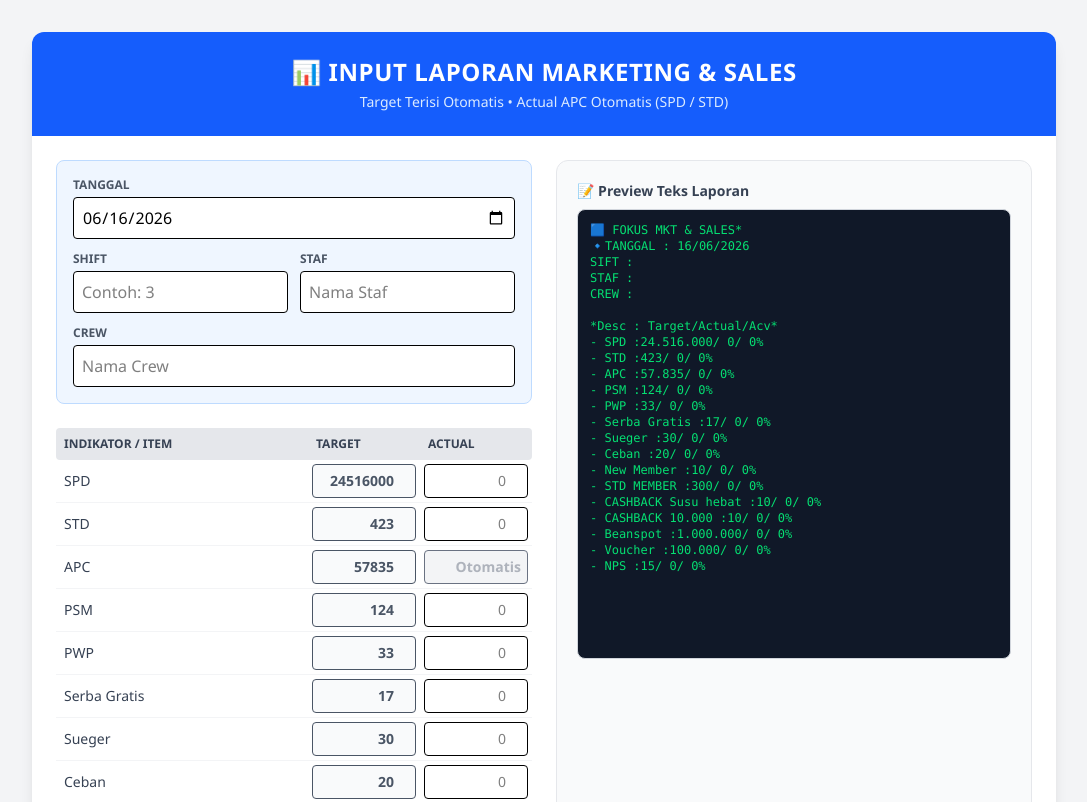
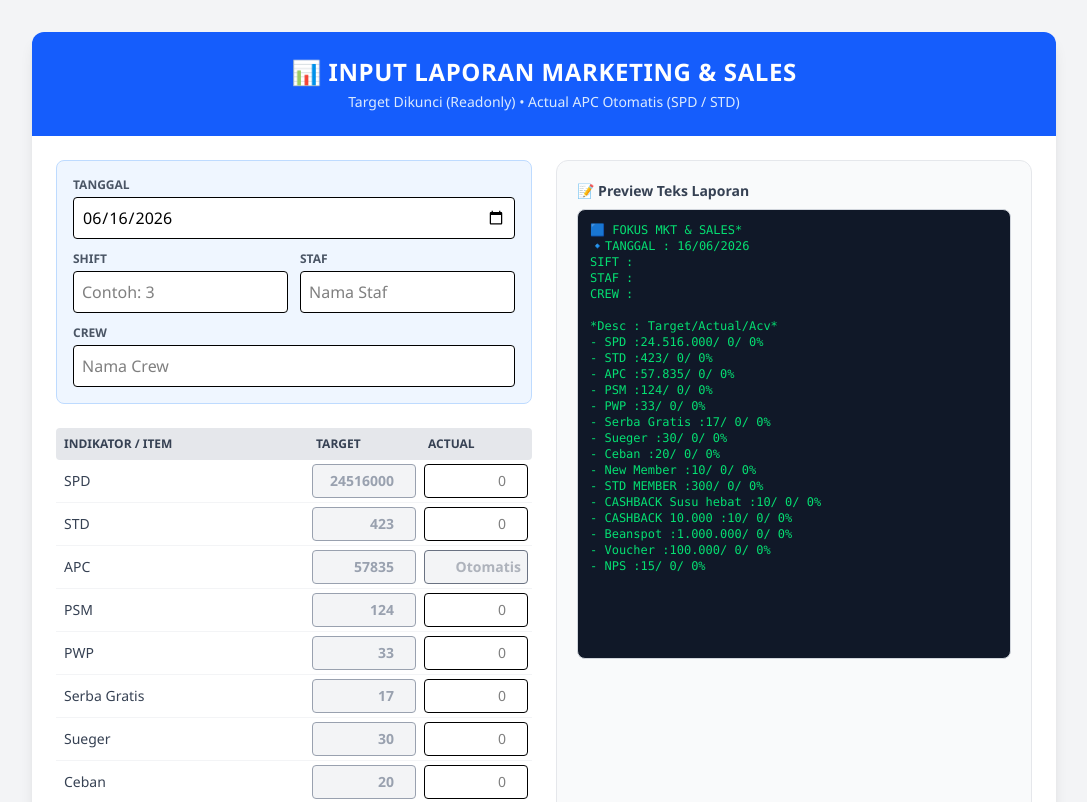
Before and after one commit to gerasditriviali99/laporanMKT, a plain HTML site: page index.html in a window 1280 px wide. Shown: the top 802 px of the page, without its empty margins (96-1183 px from the left). Drawn offline with nearby package versions, Linux system fonts and the light colour scheme.

Commit message:
Update index.html

```diff
--- a/index.html
+++ b/index.html
@@ -4,7 +4,6 @@
     <meta charset="UTF-8">
     <meta name="viewport" content="width=device-width, initial-scale=1.0">
     <title>Generator Laporan Marketing & Sales</title>
-    <!-- Tailwind CSS untuk Desain Modern & Responsif -->
     <script src="https://cdn.jsdelivr.net/npm/@tailwindcss/browser@4"></script>
     <style>
         body { font-family: 'Segoe UI', Tahoma, Geneva, Verdana, sans-serif; }
@@ -13,16 +12,13 @@
 <body class="bg-gray-100 min-h-screen py-8 px-4">
 
     <div class="max-w-5xl mx-auto bg-white rounded-xl shadow-lg overflow-hidden">
-        <!-- Header -->
         <div class="bg-blue-600 p-6 text-white text-center">
             <h1 class="text-2xl font-bold uppercase tracking-wide">📊 Input Laporan Marketing & Sales</h1>
-            <p class="text-blue-100 text-sm mt-1">Target Terisi Otomatis • Actual APC Otomatis (SPD / STD)</p>
+            <p class="text-blue-100 text-sm mt-1">Target Dikunci (Readonly) • Actual APC Otomatis (SPD / STD)</p>
         </div>
 
         <div class="grid grid-cols-1 lg:grid-cols-2 gap-6 p-6">
-            <!-- Form Input (Kiri) -->
             <div class="space-y-6">
-                <!-- Data Hubungan/Meta -->
                 <div class="bg-blue-50 p-4 rounded-lg border border-blue-200 grid grid-cols-2 gap-3">
                     <div class="col-span-2">
                         <label class="block text-xs font-semibold text-gray-600 uppercase">Tanggal</label>
@@ -42,7 +38,6 @@
                     </div>
                 </div>
 
-                <!-- Tabel Input Data -->
                 <div class="overflow-x-auto">
                     <table class="w-full text-left border-collapse">
                         <thead>
@@ -53,13 +48,11 @@
                             </tr>
                         </thead>
                         <tbody id="metric-fields" class="text-sm divider-y divider-gray-100">
-                            <!-- Diisi oleh JavaScript -->
-                        </tbody>
+                            </tbody>
                     </table>
                 </div>
             </div>
 
-            <!-- Output Hasil & Preview (Kanan) -->
             <div class="flex flex-col h-full justify-between bg-gray-50 p-5 rounded-xl border border-gray-200">
                 <div>
                     <h3 class="text-sm font-bold text-gray-700 mb-2 flex items-center gap-2">
@@ -81,7 +74,7 @@
     </div>
 
     <script>
-        // Struktur data dengan default value sesuai instruksi Anda
+        // Struktur data dengan default value target tetap Anda
         const metrics = [
             { id: 'spd', label: 'SPD', target: 24516000 },
             { id: 'std', label: 'STD', target: 423 },
@@ -111,16 +104,17 @@
             tr.className = "border-b border-gray-100 hover:bg-gray-50";
 
             if (m.isFormula) {
-                // Untuk APC menggunakan input text readonly agar tidak bisa diubah manual
+                // Tampilan Kolom Target (Readonly) & Kolom Actual APC (Readonly + Otomatis)
                 tr.innerHTML = `
                     <td class="p-2 font-medium text-gray-700">${m.label}</td>
-                    <td class="p-1"><input type="number" id="t_${m.id}" value="${m.target}" oninput="generateReport()" class="w-full p-1.5 border rounded text-right font-semibold bg-gray-50 text-gray-600 focus:outline-none"></td>
+                    <td class="p-1"><input type="number" id="t_${m.id}" value="${m.target}" readonly class="w-full p-1.5 border rounded text-right font-semibold bg-gray-100 text-gray-400 select-none cursor-not-allowed focus:outline-none"></td>
                     <td class="p-1"><input type="text" id="a_${m.id}" readonly class="w-full p-1.5 border rounded text-right bg-gray-100 text-gray-500 font-bold focus:outline-none" placeholder="Otomatis"></td>
                 `;
             } else {
+                // Tampilan Kolom Target (Readonly) & Kolom Actual Biasa (Bisa Diisi)
                 tr.innerHTML = `
                     <td class="p-2 font-medium text-gray-700">${m.label}</td>
-                    <td class="p-1"><input type="number" id="t_${m.id}" value="${m.target}" oninput="generateReport()" class="w-full p-1.5 border rounded text-right font-semibold bg-gray-50 text-gray-600 focus:outline-none"></td>
+                    <td class="p-1"><input type="number" id="t_${m.id}" value="${m.target}" readonly class="w-full p-1.5 border rounded text-right font-semibold bg-gray-100 text-gray-400 select-none cursor-not-allowed focus:outline-none"></td>
                     <td class="p-1"><input type="number" id="a_${m.id}" oninput="generateReport()" class="w-full p-1.5 border rounded text-right focus:border-blue-500 focus:outline-none bg-white" placeholder="0"></td>
                 `;
             }
@@ -135,7 +129,6 @@
 
         // Fungsi utama membuat teks laporan otomatis
         function generateReport() {
-            // AMBIL NILAI LANGSUNG DARI INPUT SPD DAN STD
             const actualSpdRaw = document.getElementById('a_spd').value;
             const actualStdRaw = document.getElementById('a_std').value;
             const apcInput = document.getElementById('a_apc');
@@ -143,7 +136,7 @@
             let hitungApc = 0;
             if (actualSpdRaw && actualStdRaw && parseFloat(actualStdRaw) > 0) {
                 hitungApc = Math.round(parseFloat(actualSpdRaw) / parseFloat(actualStdRaw));
-                apcInput.value = hitungApc; // Update angka di layar input box APC
+                apcInput.value = hitungApc;
             } else {
                 apcInput.value = "";
             }
@@ -172,7 +165,6 @@
 
             metrics.forEach(m => {
                 const targetRaw = document.getElementById(`t_${m.id}`).value;
-                // Ambil data actual khusus: jika APC ambil dari variabel hitungApc, sisanya dari input box
                 let actualRaw = document.getElementById(`a_${m.id}`).value;
                 if (m.id === 'apc' && hitungApc > 0) {
                     actualRaw = hitungApc;
@@ -224,11 +216,13 @@
             }, 2000);
         }
 
-        // Fungsi hanya mengosongkan kolom actual saja (Kolom target tetap)
+        // Fungsi hanya mengosongkan kolom actual saja (Kolom target tetap terkunci)
         function resetActualOnly() {
             if(confirm("Apakah Anda yakin ingin mengosongkan semua data inputan Actual?")) {
                 metrics.forEach(m => {
-                    document.getElementById(`a_${m.id}`).value = "";
+                    if (!m.isFormula) {
+                        document.getElementById(`a_${m.id}`).value = "";
+                    }
                 });
                 document.getElementById('shift').value = "";
                 document.getElementById('staf').value = "";
```
